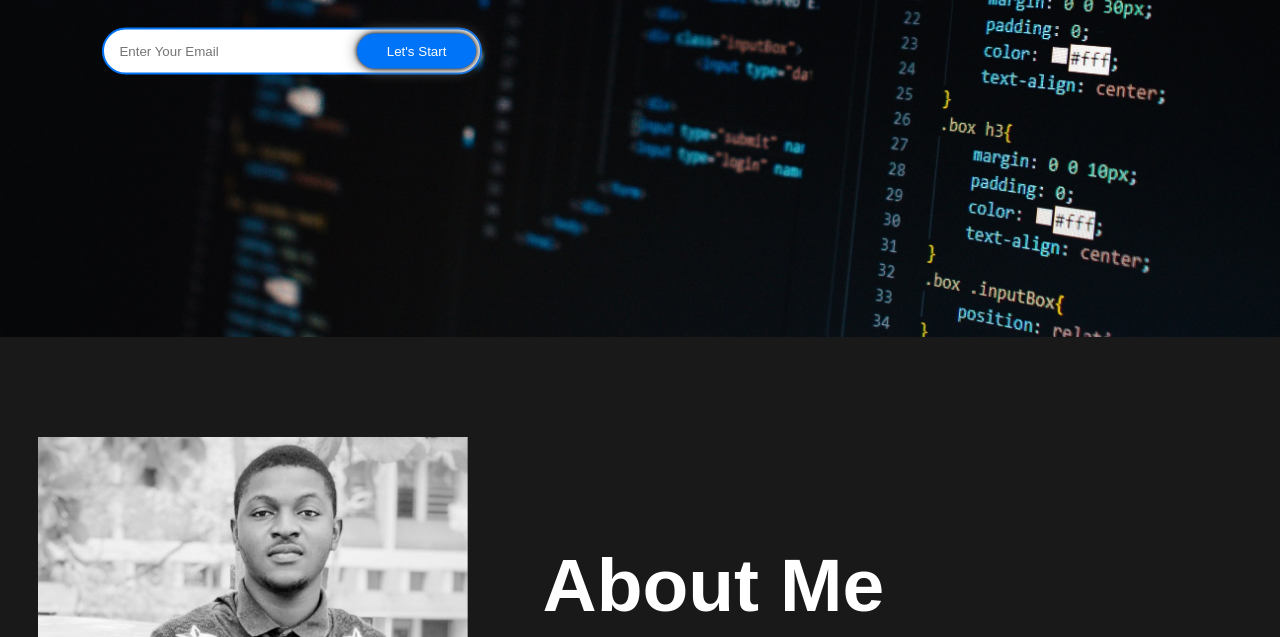
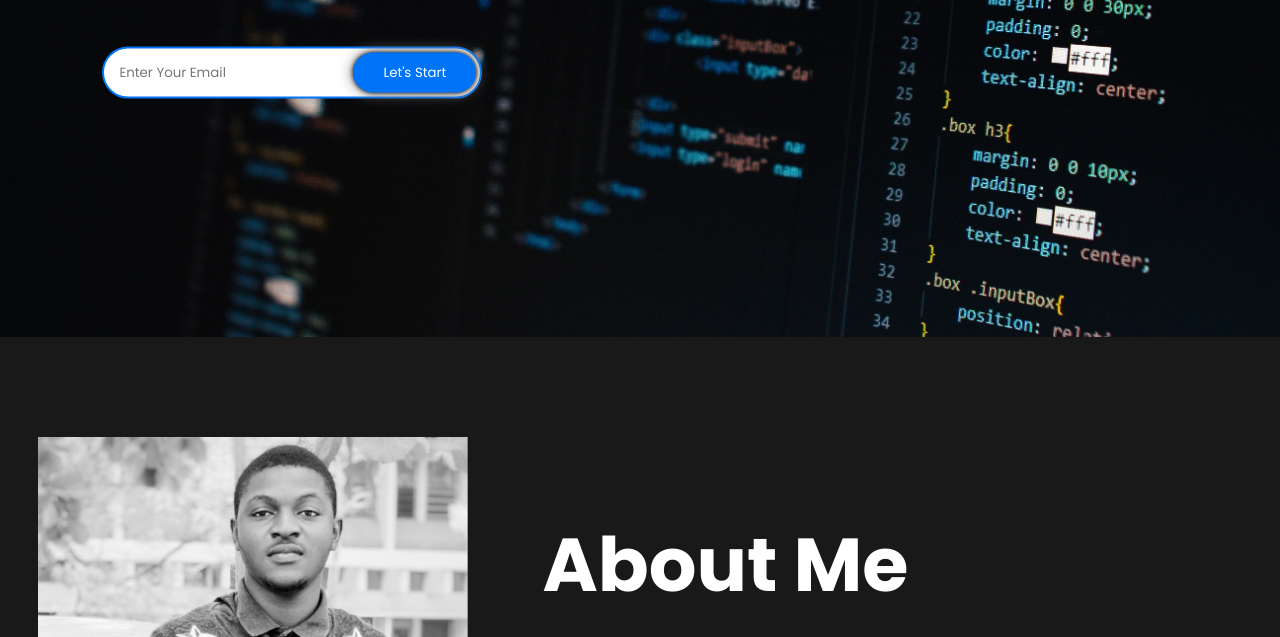
Before and after one commit to Olamphzy/Olamphzy-Portfolio, a plain HTML site: page index.html in a window 1280 px wide. Shown: the part 463-1100 px from the top of the page. Drawn offline with Linux system fonts and the light colour scheme; a script that the page names is missing.

Commit message:
Update style.css

```diff
--- a/style.css
+++ b/style.css
@@ -1,7 +1,7 @@
 *{
     padding: 0;
     margin: 0;
-    font-family: 'Josefin Sans', sans-serif;
+    font-family: 'Poppins', sans-serif;
     box-sizing: border-box;
 }
 .hero{
```
